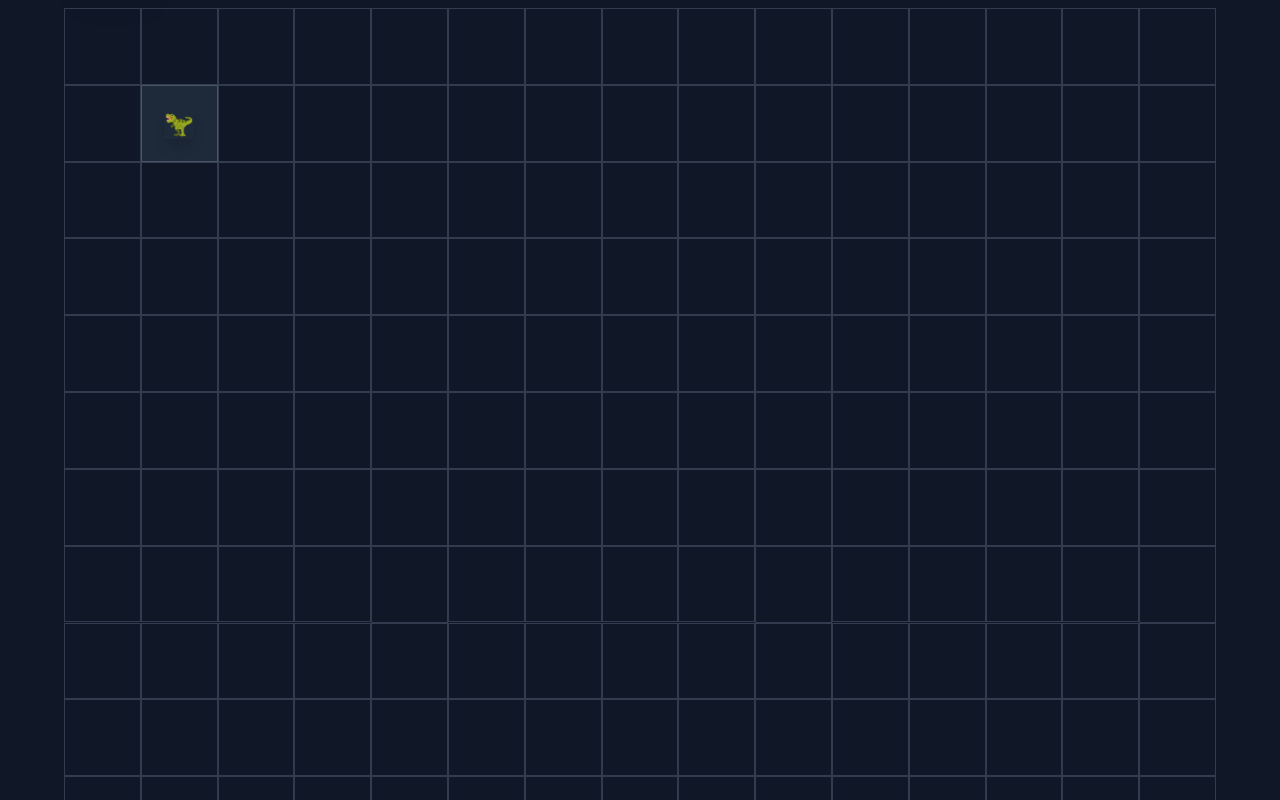
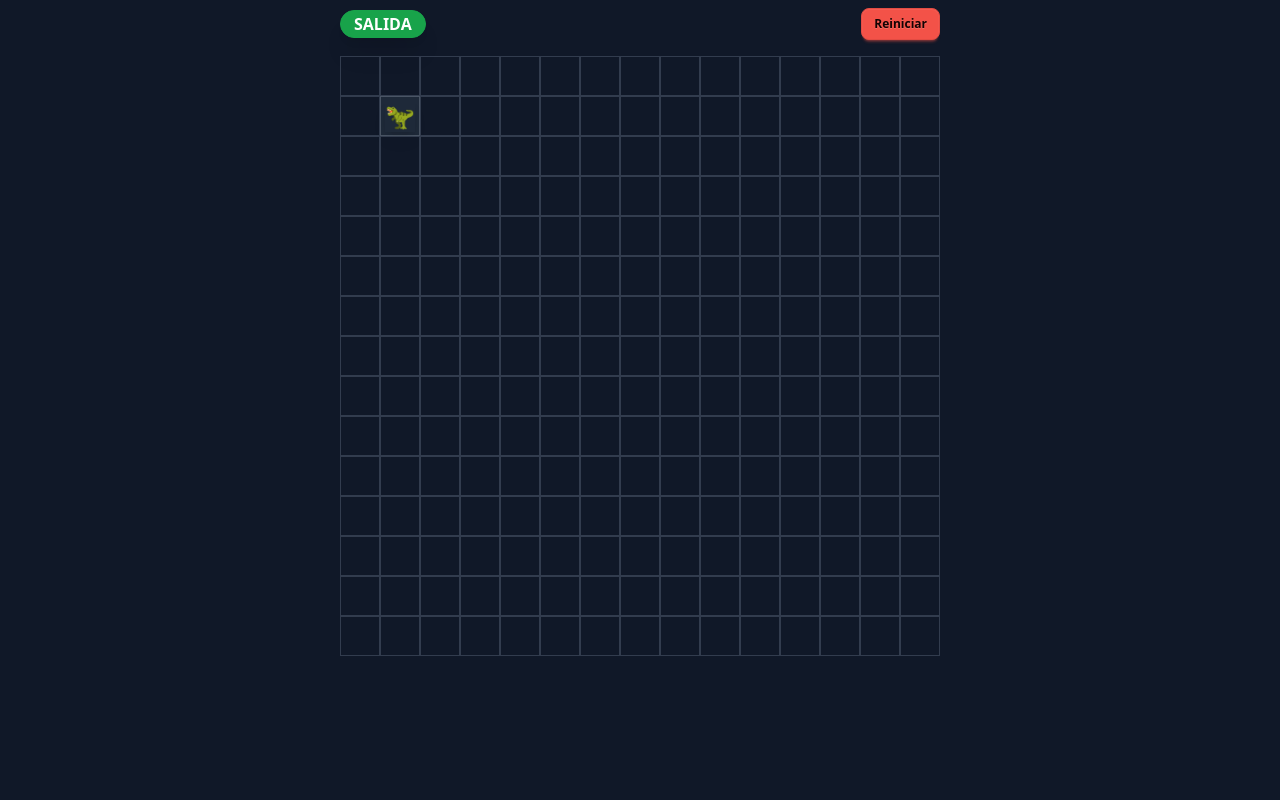
Before and after one commit to beacsn/escapeRoomCofre, an Angular app: page /laberinto in a window 1280 px wide. Shown: the top 800 px of the page. Built offline with nearby package versions, Linux system fonts and the light colour scheme.

Commit message:
Corrección visual del laberinto en pc

```diff
--- a/src/app/components/laberinto/laberinto.component.html
+++ b/src/app/components/laberinto/laberinto.component.html
@@ -1,14 +1,13 @@
-<div class="flex justify-center items-center min-h-screen bg-gray-900 p-2">
+<div class="flex flex-col items-center min-h-screen bg-gray-900 p-2">
 
-  <div class="relative w-full max-w-[90vw]"> <!-- contenedor responsive -->
+  <!-- Contenedor superior: SALIDA y Reiniciar -->
+  <div class="w-full max-w-[90vw] md:max-w-[600px] flex justify-between items-center mb-4">
+    <div class="badge badge-lg badge-success text-white font-bold shadow-xl">SALIDA</div>
+    <button class="btn btn-error btn-sm" (click)="resetGame()">Reiniciar</button>
+  </div>
 
-    <!-- Contenedor superior: SALIDA y Reiniciar -->
-    <div class="absolute -top-12 left-0 right-0 flex justify-between items-center px-2">
-      <div class="badge badge-lg badge-success text-white font-bold shadow-xl">SALIDA</div>
-      <button class="btn btn-error btn-sm" (click)="resetGame()">Reiniciar</button>
-    </div>
-
-    <!-- Cuadrícula del laberinto -->
+  <!-- Contenedor del laberinto -->
+  <div class="w-full max-w-[90vw] md:max-w-[600px]">
     <div class="grid w-full" [style.gridTemplateColumns]="'repeat(' + laberinto.length + ', minmax(0, 1fr))'">
       @for (row of laberinto; track $index; let filaIndex = $index) {
         @for (cell of row; track $index; let columnaIndex = $index) {
```
